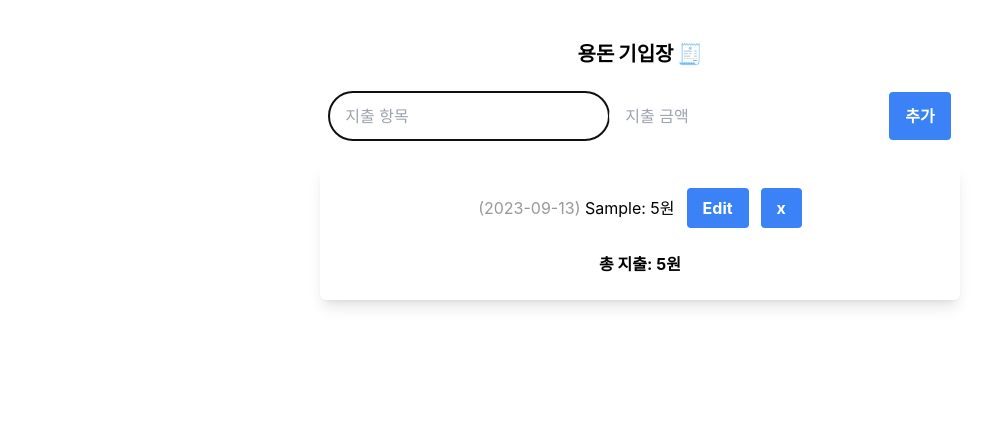
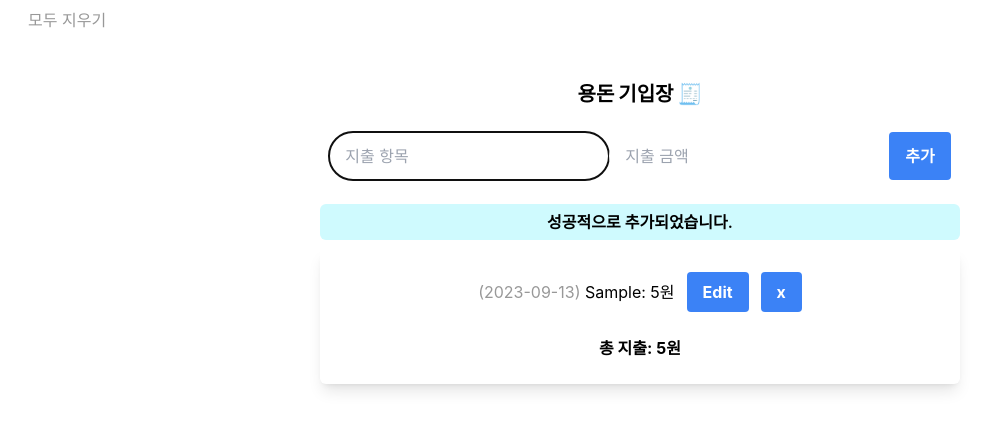
Before and after one commit to hi-rachel/spending-calculator, a React (Create React App) app: page / in a window 1280 px wide. Both pictures are taken after typing "Sample", "5" into the empty fields and a click on the button "추가". Shown: the top 430 px of the page, without its empty margins (0-995 px from the left). Built offline with nearby package versions, Linux system fonts and the light colour scheme.

Commit message:
feat: Show Success MSG when add and delete spending items

```diff
--- a/src/components/AddSpending.js
+++ b/src/components/AddSpending.js
@@ -4,10 +4,13 @@ import React, {
   useEffect,
   useCallback,
   useRef,
+  createContext,
 } from "react";
 
 import "../index.css";
 import { getSum } from "../getSum";
+
+export const SpendingContext = createContext("");
 
 const AddSpending = () => {
   // 지출 항목
@@ -22,6 +25,9 @@ const AddSpending = () => {
   // 지출 금액
   const [inputSpending, setInputSpending] = useState("");
   const inputEl = useRef(null);
+
+  const [showAlert, setShowAlert] = useState(false);
+  const [removeAlert, setRemoveAlert] = useState(false);
 
   useEffect(() => {
     localStorage.setItem("spending", JSON.stringify(spendingItems));
@@ -53,6 +59,8 @@ const AddSpending = () => {
       setInputSpending("");
 
       inputEl.current.focus();
+      setShowAlert(true);
+      setTimeout(() => setShowAlert(false), 3000);
     }
   }, [inputItem, inputSpending, spendingItems]);
 
@@ -60,6 +68,14 @@ const AddSpending = () => {
     if (window.confirm("정말 이 항목을 지울까요?") === true) {
       const nextSpending = spendingItems.filter((item) => item.id !== id);
       setSpendingItems(nextSpending);
+      setRemoveAlert(true);
+      setTimeout(() => setRemoveAlert(false), 3000);
+    }
+  };
+
+  const handleRemoveAll = () => {
+    if (window.confirm("정말 모든 지출 항목을 지우시겠습니까?") === true) {
+      setSpendingItems([]);
     }
   };
 
@@ -143,6 +159,16 @@ const AddSpending = () => {
           추가
         </button>
       </div>
+      {showAlert && (
+        <div className="success-alert font-semibold text-center p-1.5 container rounded-md bg-cyan-100 mb-2 mx-auto w-1/2">
+          성공적으로 추가되었습니다.
+        </div>
+      )}
+      {removeAlert && (
+        <div className="success-alert font-semibold text-center p-1.5 container rounded-md bg-cyan-100 mb-2 mx-auto w-1/2">
+          성공적으로 삭제되었습니다.
+        </div>
+      )}
       <div className="container mx-auto shadow-lg w-1/2 rounded-md overflow-y-scroll p-6">
         <ul>{spendigList}</ul>
         <div className="flex justify-center mt-6">
--- a/src/components/MainHeader.js
+++ b/src/components/MainHeader.js
@@ -1,12 +1,19 @@
 import React from "react";
-
 const MainHeader = () => {
   return (
-    <div className="flex justify-center text-xl font-semibold mt-10">
-      <h1 className="text-center">
-        <b>용돈 기입장 🧾</b>
-      </h1>
-    </div>
+    <>
+      <button
+        className="bg-white hover:shadow-lg py-2 px-6 rounded mx-1 opacity-40"
+        // onClick={handleRemoveAll}
+      >
+        모두 지우기
+      </button>
+      <div className="flex justify-center text-xl font-semibold mt-10">
+        <h1 className="text-center">
+          <b>용돈 기입장 🧾</b>
+        </h1>
+      </div>
+    </>
   );
 };
 
```
Also changed, not shown: src/add-spending/AddSpending.js (added).
